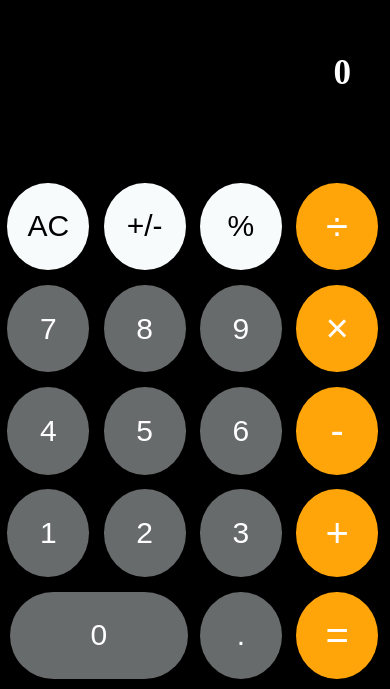
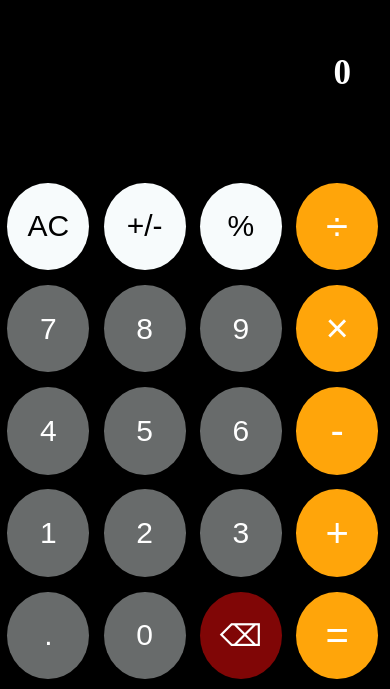
Before and after one commit to dhairyajoshi/CalculatorWithReact, a React (Create React App) app: page / in a window 390 px wide. Shown: the part 155-844 px from the top of the page. Built offline with nearby package versions, Linux system fonts and the light colour scheme.

Commit message:
Added delete button

```diff
--- a/src/App.js
+++ b/src/App.js
@@ -67,8 +67,12 @@ function App() {
 
     else
     {
+      if(act.toString().length===1)
+        setDec(false);
+
       if(!dec)
       {
+
         let s=act.toString()+'.';
         setact(s);
         setDec(true);
@@ -108,10 +112,40 @@ function App() {
 
   }
 
+  const del= ()=>{
+    if(ans)
+    {
+      setact(0);
+      setAns(false);
+    }
+
+    else
+    {
+      let res=act.toString();
+      let len=res.length;
+      if(len>0)
+      {
+        len=len-1;
+        if(len!==0)
+        {
+          res=res.slice(0,len);
+          res=parseFloat(res);
+          setact(res);
+        }
+
+        else
+        setact(0);
+      }
+    }
+  }
+
   const clear =()=>{
     setact(0);
     sethis(null);
     setfirst(0)
+    setDec(false)
+    setNeg(false)
+    setAns(false)
   }
 
   const solve= (call)=>{
@@ -209,8 +243,9 @@ function App() {
        <button onClick={()=>handleNumber(2)}>2</button>
        <button onClick={()=>handleNumber(3)}>3</button>
        <button className="orangebut" onClick={()=>handleOperator('+')}>+</button>
-       <button id="zero" onClick={()=>handleNumber(0)}>0</button>
        <button onClick={handleDecimal}>.</button>
+       <button onClick={()=>handleNumber(0)}>0</button>
+       <button id="del" onClick={del}>⌫</button>
        <button className="orangebut" onClick={()=>solve('main')}>=</button>
 
 
--- a/src/index.css
+++ b/src/index.css
@@ -69,9 +69,9 @@ button{
 
 }
 
-#zero{
-    grid-column: 1/span 2;
-}
+ #del{
+     background: rgb(128, 6, 6);
+ }
 
 @media screen and (max-width: 900px) {
 
@@ -107,11 +107,5 @@ button{
 
     }
 
-    #zero{
-        grid-column: 1/span 2;
-        width: 95%;
-        border-width: 0 1px;
-        border-radius: 50px;
-    }
 
   }
```
